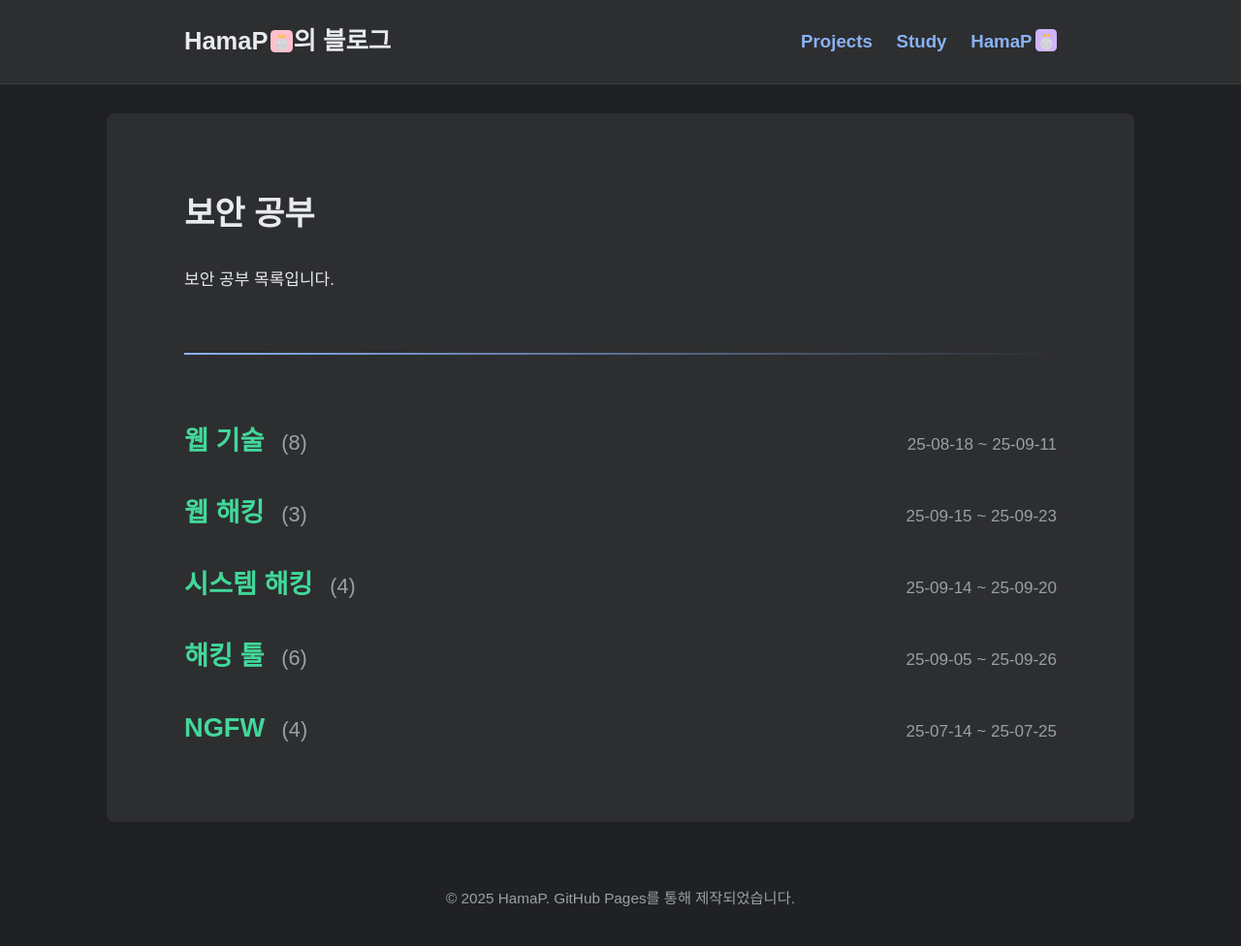
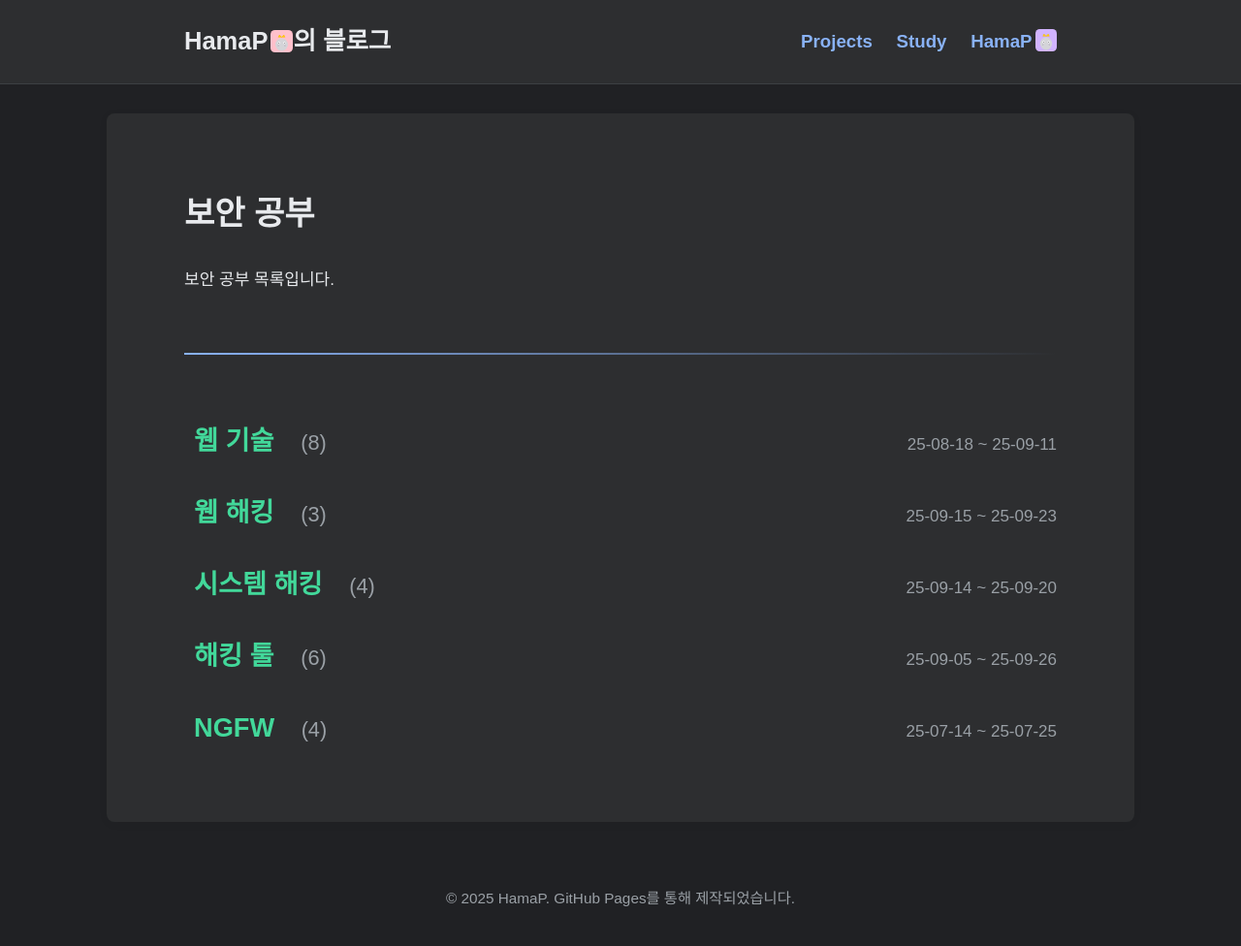
Before and after one commit to HamaP0/HamaP0.github.io, a Jekyll site: the page built from security-study.html, in a window 1280 px wide. Shown: the whole page at 97% size. Built offline with Jekyll 4.4.1, drawn with Linux system fonts in a browser that asks for light colours; some web fonts are replaced.

Commit message:
Update security-study.html

```diff
--- a/security-study.html
+++ b/security-study.html
@@ -19,7 +19,7 @@ exclude_from_nav: true
       {% assign filename = cat | replace: " ", "" %}
       <li>
         <a class="post-link" href="{{ '/category/' | append: filename | append: '.html' | relative_url }}">
-          {{ cat }} <span class="post-count">({{ posts_in_cat.size }})</span>
+          <span class="category-title-text">{{ cat }}</span> <span class="post-count">({{ posts_in_cat.size }})</span>
         </a>
         <span class="post-date-range">
           {{ oldest_post.date | date: "%y-%m-%d" }} ~ {{ newest_post.date | date: "%y-%m-%d" }}
```
